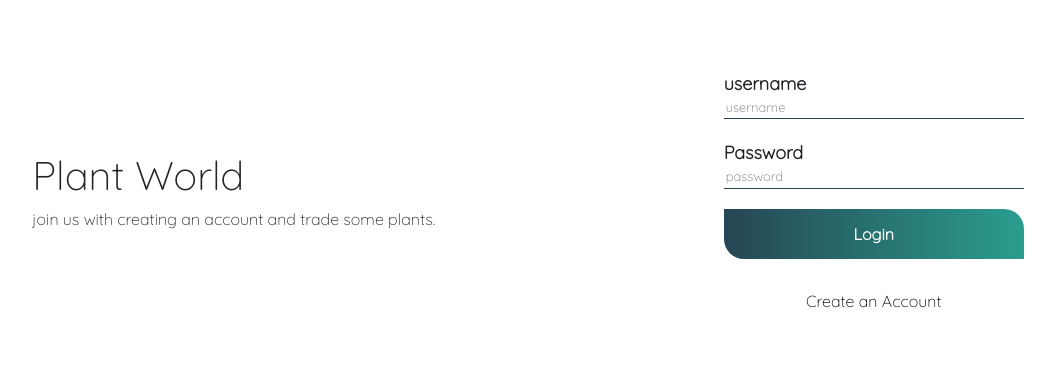
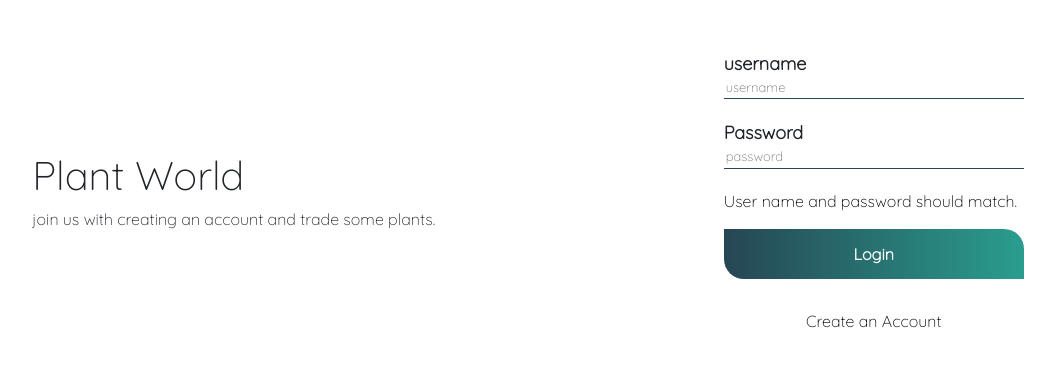
Before and after one commit to Plant-Team/Frontend-1, a React (Create React App) app: page / in a window 1280 px wide. Shown: the part 201-568 px from the top of the page, without its empty margins (112-1167 px from the left). Built offline with nearby package versions, Linux system fonts and the light colour scheme; no server answers.

Commit message:
login validation

```diff
--- a/src/App.js
+++ b/src/App.js
@@ -24,33 +24,43 @@ function App() {
   // The signin state
    const [signIn, setSignIn] = useState({
     username: '',
-    password: ''
+    password: '',
+    valid:''
    })
 //setting the token in state
    const [token, setToken] = useState('')
 
-// API call for user, sending it to Navigate
-// Profile State
-// const [profile, setProfile] = useState(null)
-// //
-// const {id} = useParams()
-// // Use effect for profile
-// useEffect(() => {
-//   // write you fetch or axios here
-//   axios
-//     .get(`https://secret-refuge-99565.herokuapp.com/api/users/`)
-//     .then((res) => {
 
-//       setProfile(res.data[1]._id);
-//       console.log("response from data id App", profile)
-//     });
-// }, []);
 
-// Handlechange for logging in
+const [users, setUsers] = useState([]);
+const url = {
+  api: "https://secret-refuge-99565.herokuapp.com/api",
+  endpoint: "/users/",
+};
+
+
+function getUsers() {
+  const url_api = `${url.api}${url.endpoint}`;
+  fetch(url_api)
+    .then((response) => response.json())
+    .then((data) => {
+      console.log(data);
+      setUsers(data);
+    });
+}
+
+
+useEffect(() => {
+getUsers()
+}, []);
+
+
+
+
    const handleChange = (event) => {
     setSignIn ({...signIn, [event.target.id]: event.target.value})
    }
-  //  console.log(signIn)
+
   const loginUrl = `https://secret-refuge-99565.herokuapp.com/api/users/signin`
   const config = {
     headers: {
@@ -59,16 +69,26 @@ function App() {
     }
   }
 
+
+
   const handleSubmit = (event) => {
     event.preventDefault()
+     for (let i = 0; i <= users.length - 1 ; i++) {
+       if(users[i].username === signIn.username){
+        console.log('valid')
+        setSignIn({...signIn, valid: 'valid'})
          axios.post(loginUrl, signIn, config)
           .then(res => {
             console.log(res.data)
             setToken(res.data.token)
             (navigate('/home'))
+          })
+      } else {
+        console.log('invalid')
+        setSignIn({...signIn, valid: 'invalid'})
       }
 
-  )
+    }
   }
 
   return (
@@ -79,8 +99,8 @@ function App() {
 
       <main>
         <Routes>
-          <Route path="/" element={<Landing handleSubmit={handleSubmit} handleChange={handleChange}/>} />
-          <Route path="/SignUp" element={<SignUp />} />
+          <Route path="/" element={<Landing handleSubmit={handleSubmit} handleChange={handleChange} signIn={signIn}/>} />
+          <Route path="/SignUp" element={<SignUp getUsers={getUsers} />} />
           <Route path="/home" element={<Home token={token}/>} />
           <Route path="/about" element={<About/>} />
           <Route path="/myposts" element={<MyPosts/>} />
--- a/src/components/pages/Landing.js
+++ b/src/components/pages/Landing.js
@@ -1,7 +1,7 @@
 
 import {Link} from 'react-router-dom'
 
-const LandingNav = ( {handleChange, handleSubmit} ) => {
+const LandingNav = ( {handleChange, handleSubmit, signIn} ) => {
     return (
       <>
       <div className='landing-format'>
@@ -16,6 +16,7 @@ const LandingNav = ( {handleChange, handleSubmit} ) => {
           <input onChange={(event) => handleChange (event)} type="text" id="username" placeholder="username" />
           <label htmlFor="password">Password</label>
           <input onChange={(event) => handleChange (event)} type="password" id="password" placeholder="password" />
+          <p className={signIn.valid}><span className='valid-default-signin' >User name and password should match.</span></p>
           <button>Login</button>
           <p className='create-account'><Link className='create-account-link'  to='/SignUp'>Create an Account</Link></p>
         </form>
--- a/src/components/pages/SignUp.js
+++ b/src/components/pages/SignUp.js
@@ -2,7 +2,7 @@ import React, { useState } from 'react'
 import { useNavigate } from 'react-router-dom'
 import axios from 'axios'
 
-const SignUp = () => {
+const SignUp = ({getUsers}) => {
 
   const navigate = useNavigate()
   const [user, setUser] = useState({
@@ -32,13 +32,18 @@ const SignUp = () => {
 
   const handleSubmit = (event) => {
     event.preventDefault()
+
     if(user.password === user.confirmPassword) {
         if(user.password.length && user.confirmPassword.length >= 8 ) {
 
         console.log('valid')
         setUser({...user, valid: 'valid'})
         axios.post(`https://secret-refuge-99565.herokuapp.com/api/users/signup`, user)
-        .then(() => (navigate('/')))
+        .then(() => {
+          getUsers()
+          navigate('/')
+        })
+
       } else {
         alert('password should be 8 characters or more!! ')
       }
--- a/src/index.css
+++ b/src/index.css
@@ -65,6 +65,10 @@ body {
 
 .create-account-link:hover{
   color: green;
+}
+
+.valid-default-signin {
+  color: black;
 }
 
 
```
Lines whose indentation alone changed are shown as unchanged.
